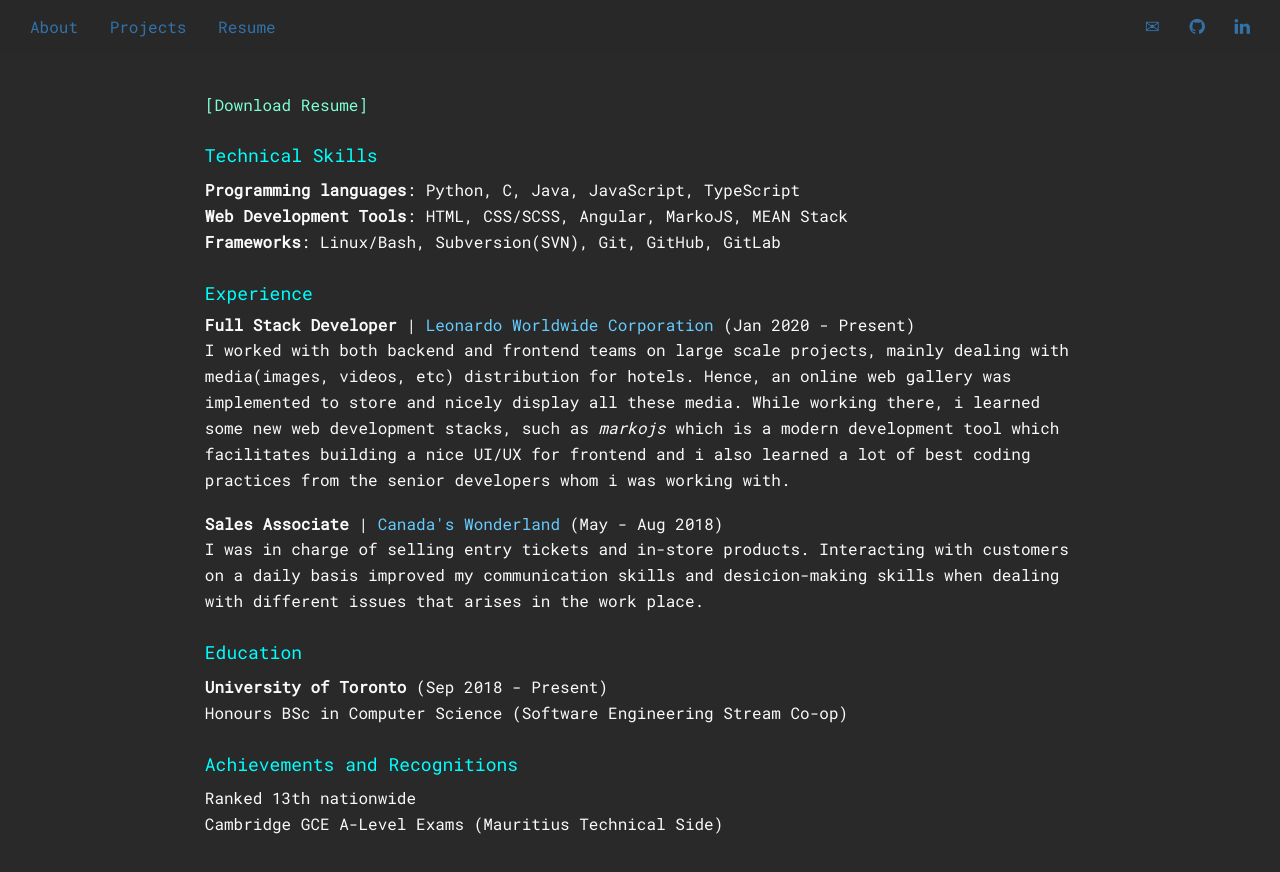
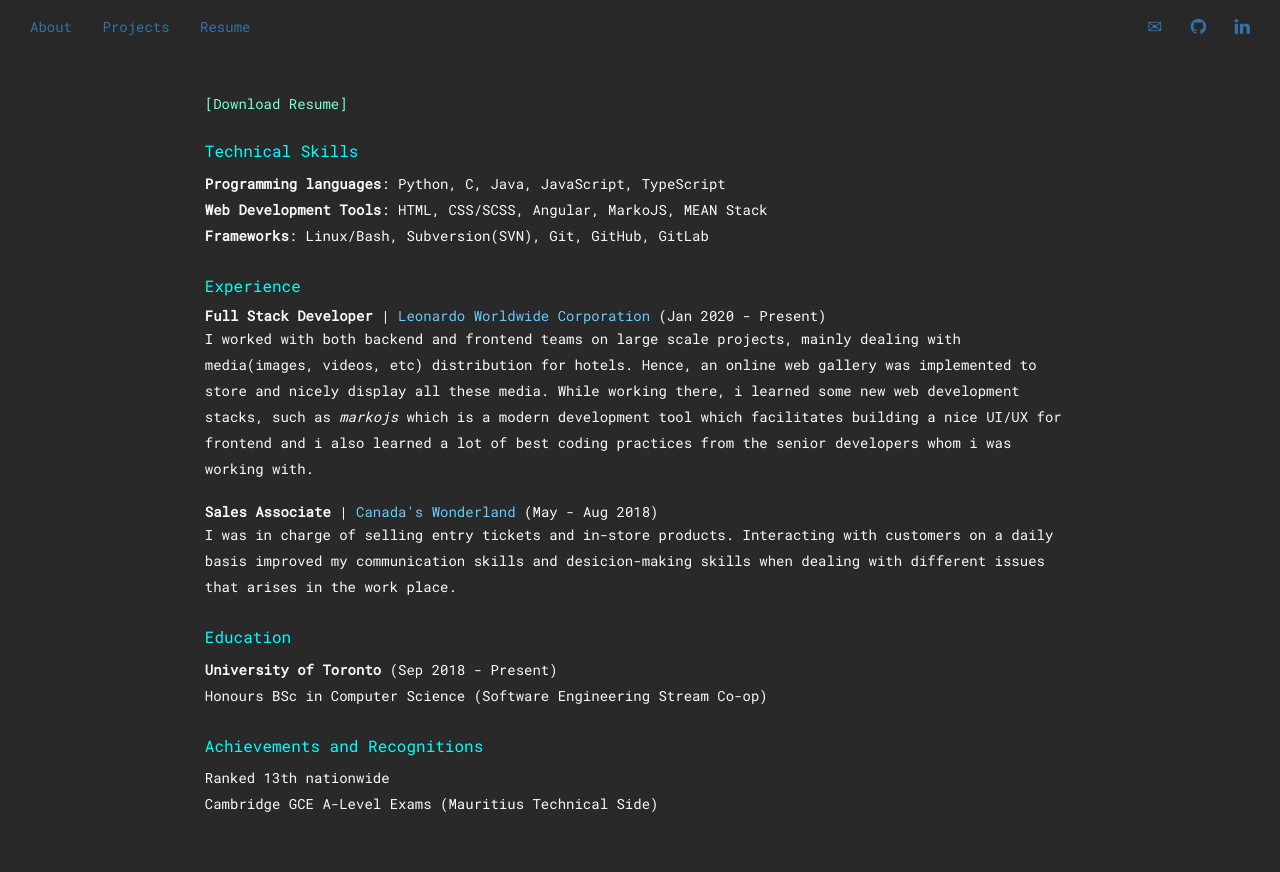
Before and after one commit to emile29/emile29.github.io, a plain HTML site: page resume.html in a window 1280 px wide. Drawn offline with nearby package versions, Linux system fonts and the light colour scheme.

Commit message:
styles update

```diff
--- a/styles/global.css
+++ b/styles/global.css
@@ -6,7 +6,7 @@
     --base-color: #292929;
     --secondary-color: #00ffff;
     --base-font-family: 'Roboto Mono', monospace;
-    --base-font-size: 16px;
+    --base-font-size: 14px;
 }
 
 a:hover {
@@ -53,13 +53,13 @@ body {
 }
 
 .para-header {
-    font-size: 20px;
+    font-size: 18px;
     margin-bottom: 16px;
     color: #7fffd4;
 }
 
 .para-header-2 {
-    font-size: 18px;
+    font-size: 16px;
     margin-bottom: 16px;
     color: var(--secondary-color);
 }
```
